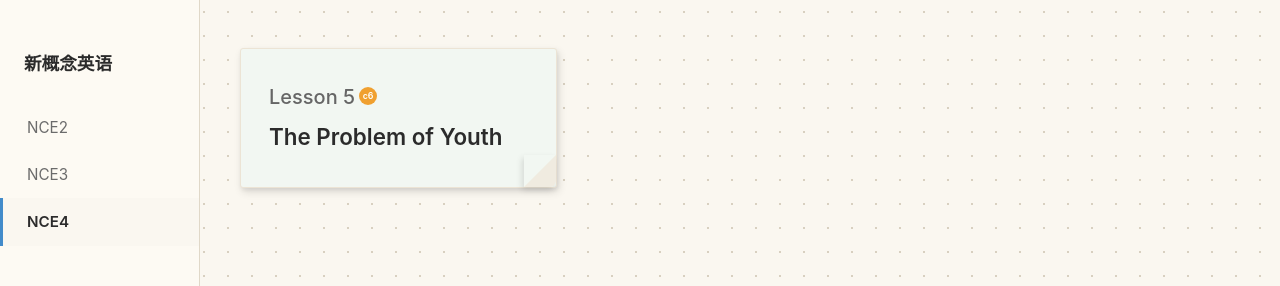
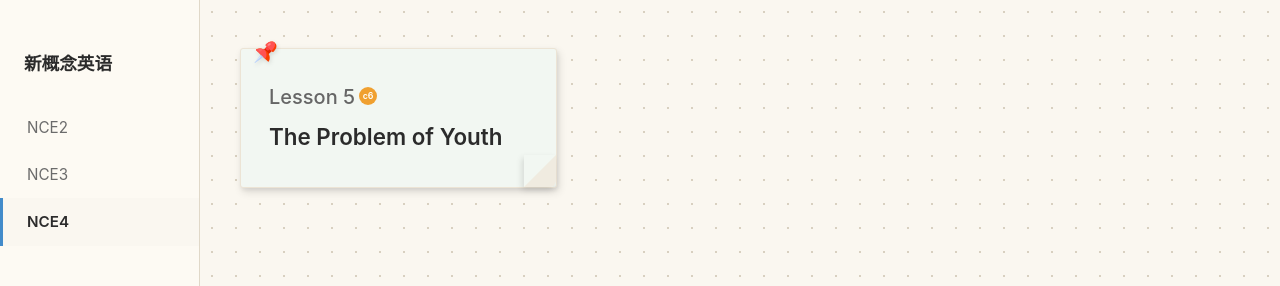
Before and after one commit to farisni/nce-proj, a Vue app: page / in a window 1280 px wide. Shown: the top 286 px of the page. Built offline with nearby package versions, Linux system fonts and the light colour scheme.

Commit message:
英文文章改用Merriweather衬线字体+图钉便签+段落间距缩小

```diff
--- a/index.html
+++ b/index.html
@@ -3,6 +3,7 @@
   <head>
     <meta charset="UTF-8" />
     <link rel="icon" type="image/svg+xml" href="/favicon.svg" />
+    <link href="https://fonts.googleapis.com/css2?family=Merriweather:ital,wght@0,400;0,700;1,400&family=Playfair+Display:wght@700&display=swap" rel="stylesheet">
     <meta name="viewport" content="width=device-width, initial-scale=1.0" />
     <title>nce-proj</title>
   </head>
--- a/src/style.scss
+++ b/src/style.scss
@@ -50,8 +50,6 @@ html {
 
 body {
   background-color: var(--color-bg);
-  background-image: radial-gradient(circle, #d8d0c0 1px, transparent 1px);
-  background-size: 24px 24px;
   font-family: 'Inter', 'PingFang SC', 'Hiragino Sans GB', 'Microsoft YaHei', serif;
   color: var(--color-text);
   background-color: var(--color-bg);
--- a/src/views/Article.vue
+++ b/src/views/Article.vue
@@ -188,11 +188,10 @@ function segClass(seg: Segment): string {
 .section-main { flex: 7; min-width: 0; }
 .section-divider { width: 1px; background: var(--color-border); flex-shrink: 0; margin: 0 24px; }
 .section-side { flex: 3; min-width: 0; padding: 56px 0 16px; }
-.article-title { font-size: 1.6rem; font-weight: 700; margin-bottom: 16px; }
+.article-title { font-size: 1.6rem; font-weight: 700; margin-bottom: 16px;  font-family: 'Merriweather', Georgia, serif; }
 .section-title { font-size: 1.15rem; font-weight: 600; margin-bottom: 12px; padding-top: 28px; }
-.paragraph-wrapper { & + & { margin-top: 20px; } }
-.paragraph { font-size: 1.15rem; line-height: 2; text-indent: 2em; }
-
+.paragraph-wrapper { & + & { margin-top: 12px; } }
+.paragraph { font-size: 1.15rem; line-height: 2; text-indent: 2em; font-family: 'Merriweather', Georgia, serif; }
 .sentence-inline {
   .sentence-icon {
     width: 18px; height: 18px; margin-left: 6px; margin-right: 4px;
--- a/src/views/Home.vue
+++ b/src/views/Home.vue
@@ -2,6 +2,7 @@
 import { computed } from 'vue'
 import { useRouter } from 'vue-router'
 import { articleMetas } from '../mock/readData'
+import tudingIcon from '../asserts/icon/tuding.svg'
 
 const props = defineProps<{ activeLevel: 'NCE2' | 'NCE3' | 'NCE4' }>()
 const router = useRouter()
@@ -22,6 +23,7 @@ function goArticle(id: string) {
       v-for="item in filteredArticles" :key="item.id"
       class="article-card" @click="goArticle(item.id)"
     >
+        <img :src="tudingIcon" class="tuding-icon" alt="" />
       <h3 class="card-title">
         <span class="lesson-line">
           Lesson {{ item.lesson
@@ -34,7 +36,17 @@ function goArticle(id: string) {
 </template>
 
 <style lang="scss" scoped>
-.card-area { padding: 48px 40px; display: grid; grid-template-columns: repeat(auto-fill, minmax(280px, 1fr)); gap: 24px; align-content: start; }
+.card-area {
+  padding: 48px 40px;
+  display: grid;
+  grid-template-columns: repeat(auto-fill, minmax(280px, 1fr));
+  gap: 24px;
+  align-content: start;
+  background-color: var(--color-bg);
+  background-image: radial-gradient(circle, #d8d0c0 1px, transparent 1px);
+  background-size: 24px 24px;
+  min-height: 100vh;
+}
 
 .article-card {
   border: 1px solid #ece4d5;  position: relative;
@@ -64,6 +76,12 @@ function goArticle(id: string) {
 .card-title { font-size: 1.25rem; font-weight: 600; color: var(--color-text); line-height: 1.6; }
 .lesson-line { display: block; margin-bottom: 6px; color: #666; font-weight: 500; }
 .title-text { font-size: 1.4rem; }
+.tuding-icon {
+  position: absolute; top: -10px; left: 10px;
+  width: 28px; height: 28px;
+  filter: drop-shadow(1px 2px 2px rgba(0,0,0,0.12));
+  pointer-events: none;
+}
 .card-tag {
   display: inline-block; position: relative; top: -5px;
   width: 18px; height: 18px; line-height: 18px; text-align: center;
```
